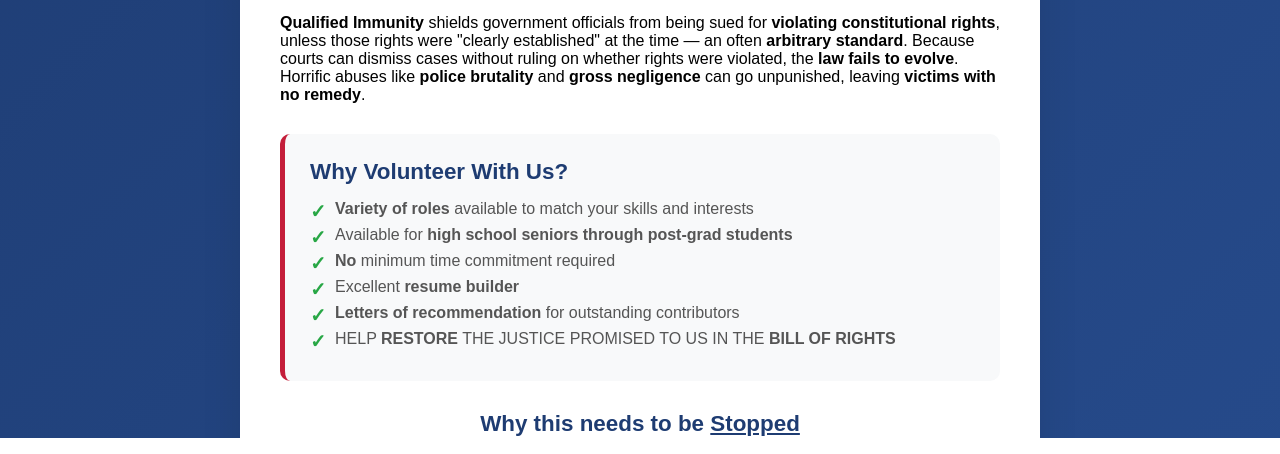
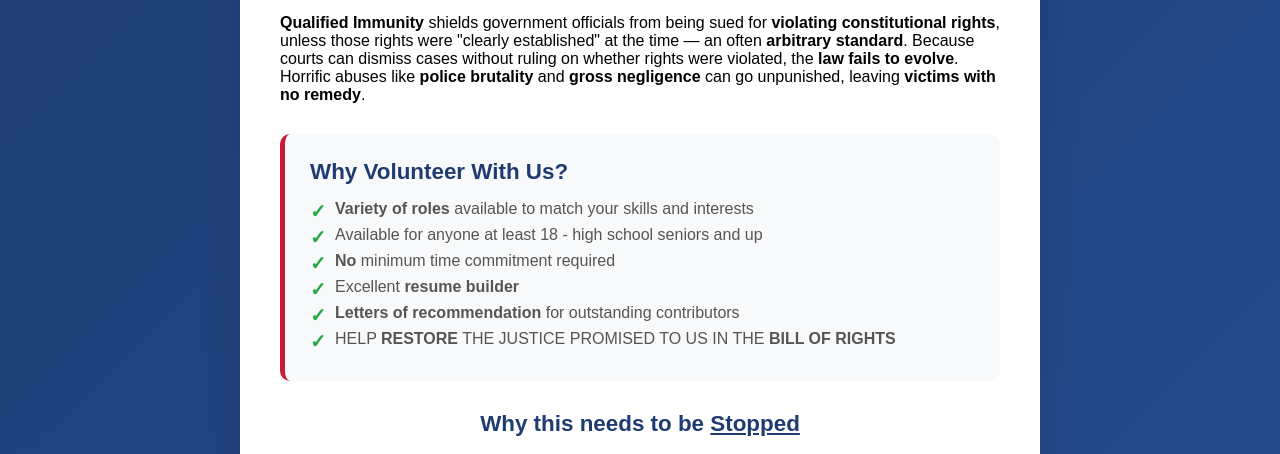
Before and after one commit to mattfara/oceqi-student-volunteer, a plain HTML site: page index.html in a window 1280 px wide. Shown: the part 579-1033 px from the top of the page. Drawn offline with Linux system fonts and the light colour scheme.

Commit message:
"main: generalize beyond student participation"

```diff
--- a/index.html
+++ b/index.html
@@ -41,11 +41,11 @@
                 <h3>Why Volunteer With Us?</h3>
                 <ul>
                     <li><b>Variety of roles</b> available to match your skills and interests</li>
-                    <li>Available for <b>high school seniors through post-grad students</b></li>
+                    <li>Available for anyone at least 18 - high school seniors and up</li>
                     <li><b>No</b> minimum time commitment required</li>
                     <li>Excellent <b>resume builder</b></li>
                     <li><b>Letters of recommendation</b> for outstanding contributors</li>
-                        <li>HELP <b>RESTORE</b> THE JUSTICE PROMISED TO US IN THE <b>BILL OF RIGHTS</b></li>
+                    <li>HELP <b>RESTORE</b> THE JUSTICE PROMISED TO US IN THE <b>BILL OF RIGHTS</b></li>
                 </ul>
             </div>
 
```
